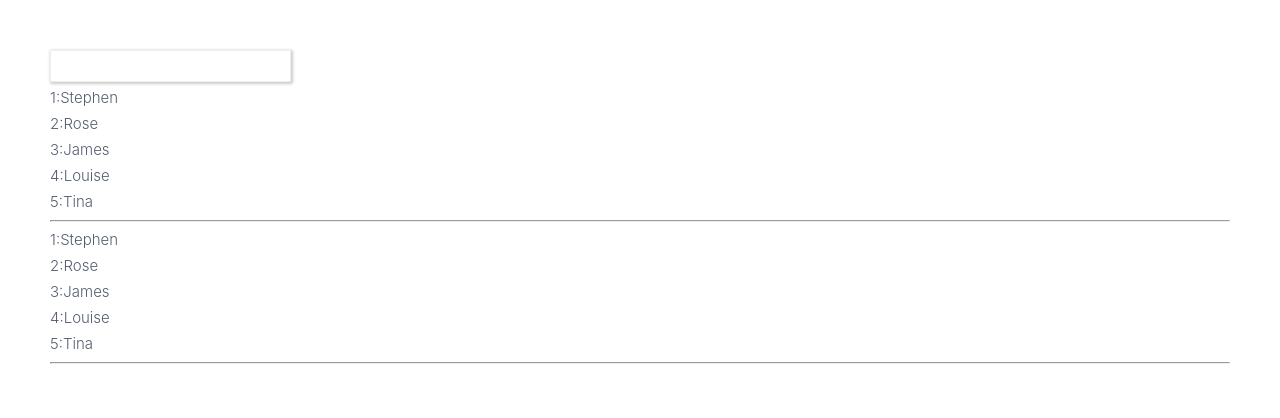
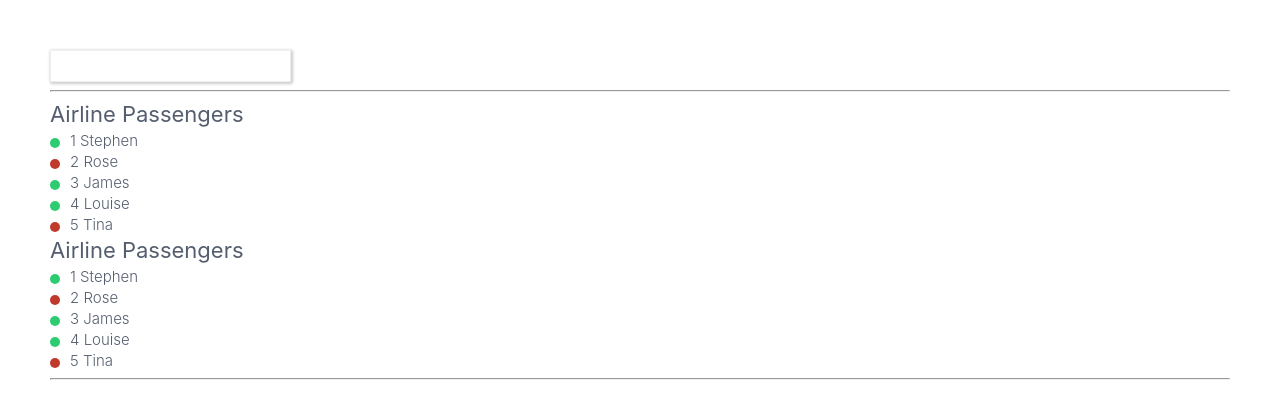
Before and after one commit to siddhant1/angular-fundamentals, an Angular app in the folder angular-fundamentals/: page / in a window 1280 px wide. Shown: the top 418 px of the page. Built offline with nearby package versions, Linux system fonts and the light colour scheme.

Commit message:
ng-class and class styling added

```diff
--- a/angular-fundamentals/src/app/app.component.html
+++ b/angular-fundamentals/src/app/app.component.html
@@ -1,30 +1,49 @@
 <div class="app">
   <input (input)="handleChange($event.target.value)" [value]="name" />
 
-  <div *ngIf="name.length>3">
-    <br>
-    Searching for ...{{name}}
+  <div *ngIf="name.length > 3">
+    <br />
+    Searching for ...{{ name }}
   </div>
 
   <ng-template>
-    <div [ngIf]="name.length>3">
-      <br>
-      Searching for ...{{name}}
+    <div [ngIf]="name.length > 3">
+      <br />
+      Searching for ...{{ name }}
     </div>
   </ng-template>
-  <div *ngIf="name.length>2">
-    Searching for ...{{name}}
+  <div *ngIf="name.length > 2">Searching for ...{{ name }}</div>
+  <div class="app">
+    <hr>
+    <h3>Airline Passengers</h3>
+    <ul>
+      <li *ngFor="let passenger of passengers; let i = index">
+        <span [class.checked-in]="passenger.checkedIn" class="status"> </span>
+        {{ i + 1 }} {{ passenger.fullname }}
+      </li>
+    </ul>
   </div>
-
-  <div *ngFor="let passenger of passengers let i=index">
-    <p>{{i+1}}:{{passenger.fullname}}</p>
+  <div class="app">
+    <h3>Airline Passengers</h3>
+    <ul>
+      <li *ngFor="let passenger of passengers; let i = index">
+        <span
+          [ngClass]="{
+            'checked-in': passenger.checkedIn,
+            'checked-out': !passenger.checkedIn
+          }"
+          class="status"
+        ></span>
+        {{ i + 1 }} {{ passenger.fullname }}
+      </li>
+    </ul>
   </div>
-  <hr>
-  <ng-template ngFor let-passenger let-i=index [ngForOf]="passengers">
+  <!-- <hr /> -->
+  <!-- <ng-template ngFor let-passenger let-i=index [ngForOf]="passengers">
     <div>
       <p>{{i+1}}:{{passenger.fullname}}</p>
     </div>
-  </ng-template>
-  <hr>
+  </ng-template> -->
+  <hr />
   <!-- <input type="text" #usename (input)="handleChange($event.target.value)" > -->
 </div>
--- /dev/null
+++ b/angular-fundamentals/src/app/app.component.scss
@@ -0,0 +1,15 @@
+.app {}
+
+.status {
+  width: 10px;
+  height: 10px;
+  background: #c0392b;
+  display: inline-block;
+  margin: 8px 10px 0 0;
+  float: left;
+  border-radius: 50%;
+
+  &.checked-in {
+    background: #2ecc71;
+  }
+}
--- a/angular-fundamentals/src/app/app.component.ts
+++ b/angular-fundamentals/src/app/app.component.ts
@@ -8,7 +8,7 @@ interface Passenger {
 @Component({
   selector: "app-root",
   templateUrl: "./app.component.html",
-  styleUrls: ["./app.component.css"]
+  styleUrls: ["./app.component.scss"]
 })
 export class AppComponent {
   name: String = "";
```
Also changed, not shown: angular-fundamentals/src/app/app.component.css (deleted).
